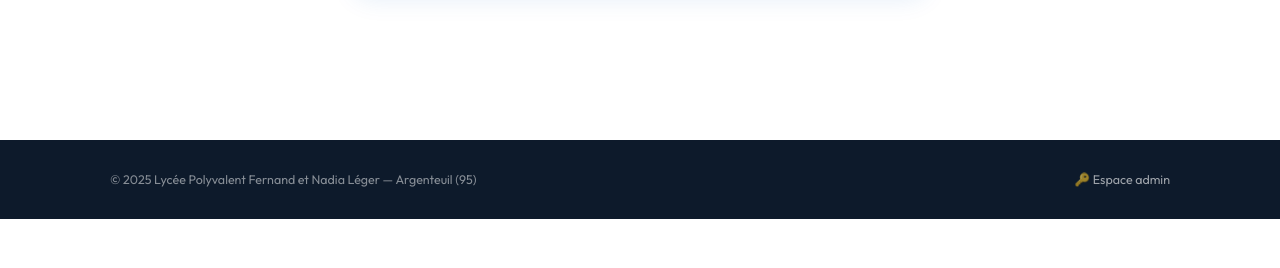
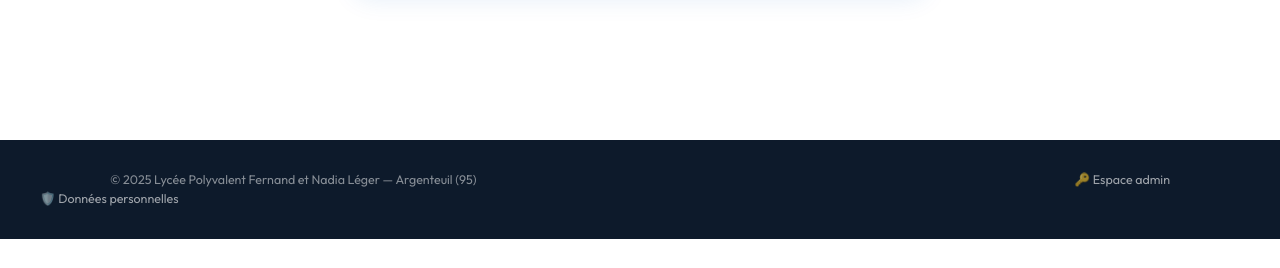
Before and after one commit to jamila-cell210/Fernand-Nadia-L-ger, a Flask app: page /gerer in a window 1280 px wide. Shown: the part 532-800 px from the top of the page. Run offline with Flask 3, Linux system fonts and the light colour scheme.

Commit message:
Update base.html

```diff
--- a/templates/base.html
+++ b/templates/base.html
@@ -60,7 +60,7 @@ footer p,footer a{font-size:.78rem}footer a{color:rgba(255,255,255,.6);text-deco
 {% if messages %}<div class="flash-wrap">{% for c,m in messages %}<div class="flash {{c}}">{{m}}</div>{% endfor %}</div>{% endif %}
 {% endwith %}
 {% block content %}{% endblock %}
-<footer><div class="footer-inner"><p>© 2025 Lycée Polyvalent Fernand et Nadia Léger — Argenteuil (95)</p><a href="/admin">🔑 Espace admin</a></div></footer>
+<footer><div class="footer-inner"><p>© 2025 Lycée Polyvalent Fernand et Nadia Léger — Argenteuil (95)</p><a href="/admin">🔑 Espace admin</a></div><a href="/rgpd">🛡️ Données personnelles</a></footer>
 {% block extra_js %}{% endblock %}
 </body>
 </html>
```
